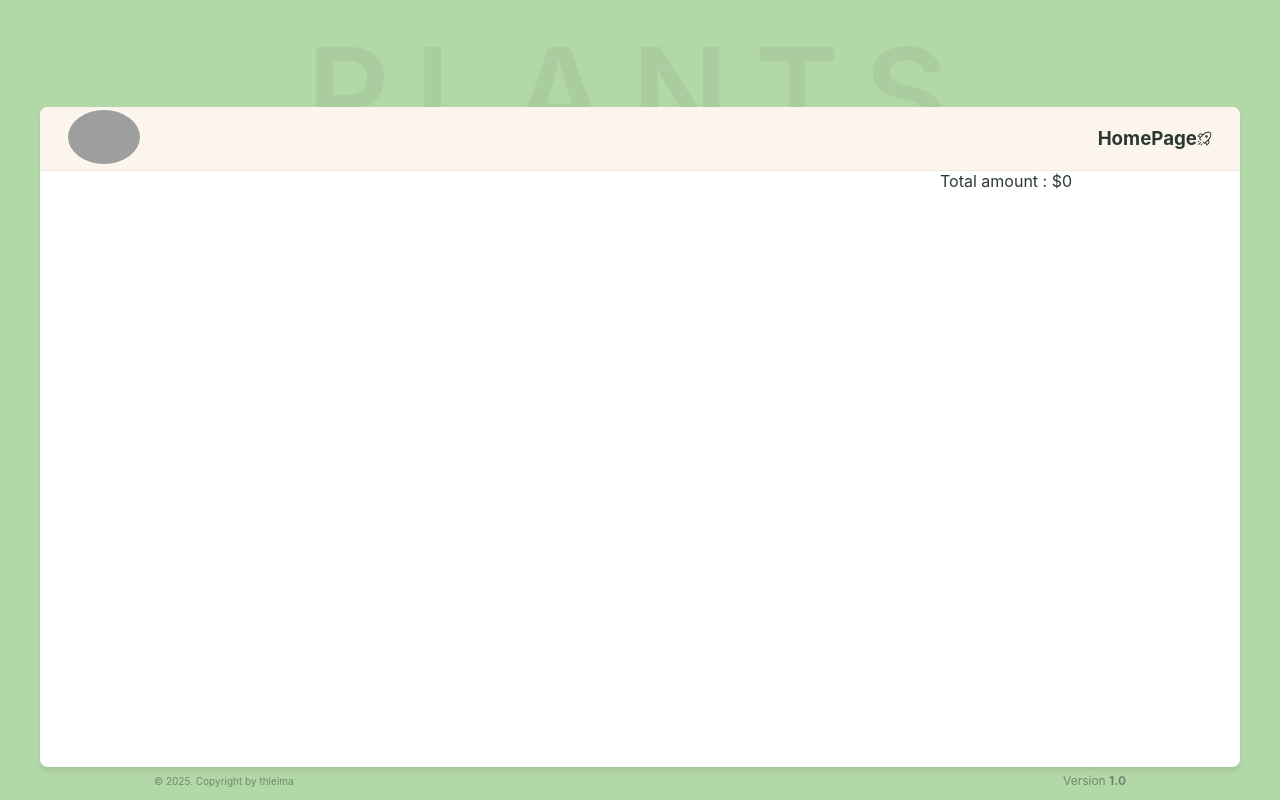
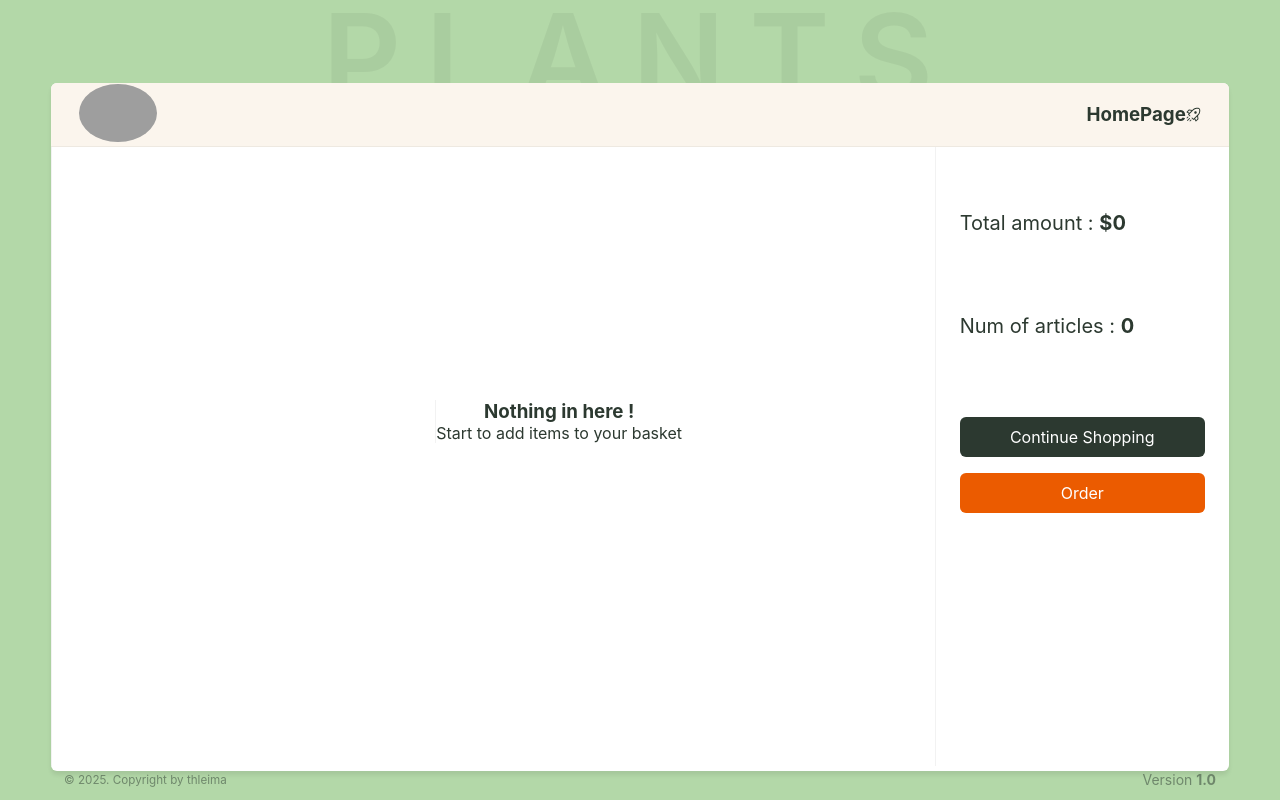
Before and after one commit to thleima/react-plants-commerce, a React (Vite) app: page / in a window 1280 px wide. Both pictures are taken after a click on the element "Checkout". Built offline with nearby package versions, Linux system fonts and the light colour scheme; grey boxes are pictures that could not be loaded.

Commit message:
final version

```diff
--- a/src/App.jsx
+++ b/src/App.jsx
@@ -5,6 +5,7 @@ import Footer from "./components/Footer";
 import Header from "./components/Header/Header";
 import ItemList from "./components/ItemList/ItemList";
 import SideBar from "./components/SideBar/SideBar";
+import Basket from "./components/Checkout/Basket";
 import Checkout from "./components/Checkout/Checkout";
 import { useState } from "react";
 
@@ -24,8 +25,8 @@ export default function App() {
 				<section className="content">
 					{checkout ? (
 						<>
-							<div></div>
-							<Checkout />
+							<Basket />
+							<Checkout handleClick={() => setCheckout(!checkout)} />
 						</>
 					) : (
 						<>
@@ -35,6 +36,7 @@ export default function App() {
 					)}
 				</section>
 			</main>
+
 			<Footer />
 		</>
 	);
--- /dev/null
+++ b/src/components/Checkout/Basket.jsx
@@ -0,0 +1,27 @@
+import useCartActions from "../../hooks/useCartActions";
+import PlantSmallCard from "./PlantSmallCard";
+import EmptyView from "../EmptyView";
+import { calculateTotalCost } from "../../utils/calculate.js";
+
+export default function Basket() {
+	const { cart, handleUpdateQuantity, handleRemoveItem } = useCartActions();
+
+	return (
+		<>
+			<ul className="item-list">
+				{cart.length === 0 && <EmptyView />}
+				{cart.map((item, index) => {
+					return (
+						<PlantSmallCard
+							key={index}
+							plant={item}
+							handleUpdateQuantity={handleUpdateQuantity}
+							handleRemoveItem={handleRemoveItem}
+							totalCost={calculateTotalCost(item, cart)}
+						/>
+					);
+				})}
+			</ul>
+		</>
+	);
+}
--- a/src/components/Checkout/Checkout.jsx
+++ b/src/components/Checkout/Checkout.jsx
@@ -1,32 +1,31 @@
+import {
+	calculateTotalAmount,
+	calculateTotalQuantity,
+} from "../../utils/calculate.js";
 import useCartActions from "../../hooks/useCartActions";
-import PlantSmallCard from "./PlantSmallCard";
-import {
-	calculateTotalCost,
-	calculateTotalAmount,
-} from "../../utils/calculate.js";
+import Button from "../Button";
 
-export default function Checkout() {
-	const { cart, handleUpdateQuantity, handleRemoveItem } = useCartActions();
+export default function Checkout({ handleClick }) {
+	const { cart } = useCartActions();
 
 	return (
-		<>
-			<div>
-				<p>Total amount : ${calculateTotalAmount(cart)}</p>
+		<section className="checkout">
+			<p>
+				Total amount : <b>${calculateTotalAmount(cart)}</b>
+			</p>
+			<p>
+				Num of articles : <b>{calculateTotalQuantity(cart)}</b>
+			</p>
+			<div className="checkout--btn_container">
+				<Button type="primary" handleClick={handleClick}>
+					Continue Shopping
+				</Button>
+				<Button
+					type="secondary"
+					handleClick={() => alert("Thank you for your order!")}>
+					Order
+				</Button>
 			</div>
-
-			<ul className="item-list">
-				{cart.map((item, index) => {
-					return (
-						<PlantSmallCard
-							key={index}
-							plant={item}
-							handleUpdateQuantity={handleUpdateQuantity}
-							handleRemoveItem={handleRemoveItem}
-							totalCost={calculateTotalCost(item, cart)}
-						/>
-					);
-				})}
-			</ul>
-		</>
+		</section>
 	);
 }
--- a/src/components/Checkout/PlantSmallCard.jsx
+++ b/src/components/Checkout/PlantSmallCard.jsx
@@ -9,16 +9,16 @@ export default function PlantSmallCard({
 	return (
 		<li className="plant_container">
 			<img src={plant.image} alt={plant.name} />
-			<div className="item_info">
+			<div className="basket--item_info">
 				<h4>{plant.name}</h4>
 				<p>
 					<b>{plant.cost}</b>
 				</p>
-				<p>
-					Total: <b>${totalCost}</b>
-				</p>
 			</div>
-			<div className="checkout--btn_container">
+			<p>
+				Total: <b>${totalCost}</b>
+			</p>
+			<div className="basket--btn_container">
 				<Button
 					type="tertiary"
 					handleClick={() => {
--- /dev/null
+++ b/src/components/EmptyView.jsx
@@ -0,0 +1,8 @@
+export default function EmptyView() {
+	return (
+		<section className="empty-state">
+			<h3>Nothing in here !</h3>
+			<p>Start to add items to your basket</p>
+		</section>
+	);
+}
--- a/src/components/Header/Cart.jsx
+++ b/src/components/Header/Cart.jsx
@@ -1,6 +1,6 @@
 export default function Cart({ handleClick, text }) {
 	return (
-		<div onClick={handleClick} className="basket--header">
+		<div onClick={handleClick} className="toggle--header">
 			<h3>{text}</h3>
 			<Ship />
 		</div>
--- a/src/components/SideBar/SideBar.jsx
+++ b/src/components/SideBar/SideBar.jsx
@@ -6,7 +6,7 @@ export default function SideBar() {
 	const { plants, handleSortByCategory } = usePlantActions();
 
 	return (
-		<div className="sidebar">
+		<section className="sidebar">
 			<Link
 				selected={plants.category}
 				handleClick={() => handleSortByCategory("All", data)}>
@@ -24,6 +24,6 @@ export default function SideBar() {
 					</Link>
 				);
 			})}
-		</div>
+		</section>
 	);
 }
--- a/src/index.css
+++ b/src/index.css
@@ -1,21 +1,13 @@
+/* General Rules */
 :root{
   --vlight: #fbf5ed;
-  --light: #B3D8A8;
+  --lightgreen: #B3D8A8;
   --primary: #3F4F44;
   --dark: #2C3930;
   --action: #EB5B00;
   --box-shadow: 0 4px 4px rgba(0, 0, 0, 0.08);
   --border-radius: 6px;
 }
-
-#root {
-  display: flex;
-  flex-direction: column;
-  justify-content: flex-end;
-  align-items: center;
-  height: 100vh;
-}
-
 
 * {
   margin: 0;
@@ -41,24 +33,156 @@ button {
   background: none;
 }
 
+.empty-state {
+  position: absolute;
+  top: 50%;
+  left: 34%;
+  text-align: center;
+}
+
+/* General Display */
+
+#root {
+  display: flex;
+  flex-direction: column;
+  justify-content: flex-end;
+  align-items: center;
+  height: 100vh;
+}
+
 body {
   -webkit-font-smoothing: antialiased;
   -moz-osx-font-smoothing: grayscale;
   font-family: "Inter", sans-serif;
-  background-color: var(--light);
+  background-color: var(--lightgreen);
   overflow: hidden;
   color: var(--dark);
 }
 
-.basket--header {
+main {
+  width: 92%;
+  height: 86%;
+  background-color: #fff;
+  border-radius: var(--border-radius);
+  overflow: hidden;
+  box-shadow: var(--box-shadow);
+}
+
+section {
+  border-left: 1px solid rgba(0, 0, 0, 0.05);
+}
+
+footer {
+  width: 90%;
+  display: flex;
+  justify-content: space-between;
+  align-items: center;
+  font-size: 14px;
+  opacity: 0.5;
+  margin-bottom: 12px;
+}
+
+.content {
+  display: grid;
+  grid-template-columns: 3fr 1fr;
+  height: 90%;
+}
+
+h1 {
+  position: absolute;
+  font-size: 122px;
+  font-weight: 600;
+  color: rgba(0, 0, 0, 0.05);
+  top: -2%;
+  z-index: -1;
+  text-transform: uppercase;
+  letter-spacing: 0.2em;
+}
+
+/* Header */
+
+header {
+  height: 64px;
+  background-color: var(--vlight);
+  border-bottom: 1px solid rgba(0, 0, 0, 0.05);
+  display: flex;
+  justify-content: space-between;
+  align-items: center;
+  padding: 0 28px;
+}
+
+#logo {
+  border-radius: 50%;
+  height: 58px;
+}
+
+.toggle--header {
   display: flex;
   justify-content: center;
   align-items: center;
 }
-.basket--header:hover {
+.toggle--header:hover {
   cursor: pointer;
   color: var(--action)
 }
+
+/* Item List */
+
+.item-list {
+  overflow-y: scroll;
+  display: flex;
+  flex-wrap: wrap;
+  justify-content: flex-start;
+}
+
+.item-list::-webkit-scrollbar {
+  display: none;
+}
+
+.sorting {
+  padding: 15px 28px;
+  width: 100%;
+}
+
+.plant_container {
+  display: flex;
+  flex-direction: column;
+  align-items: flex-start;
+  justify-content: space-around;
+  padding: 12px;
+  background-color: var(--vlight);
+  margin: 12px;
+  border-radius: var(--border-radius);
+  width: 240px;
+  height: 380px;
+  border: 1px solid rgba(0, 0, 0, 0.05);
+}
+
+.plant_container:hover {
+  cursor: pointer;
+}
+
+.plant_container img {
+  height: 168px;
+  width: 100%;
+  border-radius: var(--border-radius);
+}
+
+.plant_container p {
+  font-size: 14px;
+  margin: 6px 0;
+}
+
+.item_info {
+  width: 200px;
+}
+
+.plant_container--btn_container {
+  width: 100%;
+  height: 40px;
+}
+
+/* Side Bar */
 
 .sidebar {
   padding: 24px;
@@ -86,10 +210,57 @@ body {
   font-weight: bolder;
 }
 
+/* Check Out */
+
+.checkout {
+  display: flex;
+  flex-direction: column;
+  justify-content: space-around;
+  padding: 24px;
+}
+
+.checkout p {
+  font-size: 20px;
+}
+
+.checkout--btn_container {
+  height: 50%;
+  display: flex;
+  flex-direction: column;
+  justify-content: flex-start;
+  gap: 16px;
+}
+
+
+.basket--item_info {
+  width: 100%;
+  display: flex;
+  justify-content: space-between;
+  align-items: center;
+  border-bottom: 1px solid rgba(0, 0, 0, 0.05);
+}
+
+.basket--item_info + p {
+  font-size: 16px !important;
+}
+
+.basket--btn_container {
+  width: 100%;
+  display: flex;
+  align-items: center;
+  justify-content: space-between;
+}
+
+.basket--btn_container p {
+  text-align: center;
+}
+
+/* Buttons */
+
 .btn {
-  height: 45px;
+  height: 40px;
   width: 100%;
-  border-radius: 5px;
+  border-radius: var(--border-radius);
   background-color: var(--dark);
   color: #fff;
   cursor: pointer;
@@ -104,134 +275,28 @@ body {
 }
 
 .btn--tertiary {
-  background-color: var(--action);
+  background-color: gray;
   color: var(--vlight);
   border-radius: var(--border-radius);
   height: 40px;
-  width: 80px;
+  width: 48px;
   font-size: 22px;
   transition: all 0.2s;
 }
 
 .btn:hover {
-  background-color: var(--primary);
-}
-
-.btn--tertiary:hover {
   opacity: .8;
 }
 
-header {
-  height: 64px;
-  background-color: #fbf5ed;
-  border-bottom: 1px solid rgba(0, 0, 0, 0.05);
-  display: flex;
-  justify-content: space-between;
-  align-items: center;
-  padding: 0 28px;
+@media (max-width: 600px) {
+  * {
+    transition: all 0.4s;
+  }
+  h1 {
+    font-size: 100px;
+  }
+  .content {
+    grid-template-columns: 3fr 2fr;
+  }
+
 }
-
-#logo {
-  border-radius: 50%;
-  height: 54px;
-}
-
-main {
-  width: 1200px;
-  height: 660px;
-  margin-bottom: 6px;
-  background-color: #fff;
-  border-radius: 8px;
-  overflow: hidden;
-  box-shadow: var(--box-shadow);
-}
-
-.content {
-  display: grid;
-  grid-template-columns: 3fr 1fr;
-  height: 90%;
-}
-
-.item-list {
-  overflow-y: scroll;
-  display: flex;
-  flex-wrap: wrap;
-  justify-content: flex-start;
-}
-
-.sorting {
-  padding: 15px 28px;
-  width: 100%;
-}
-
-.plant_container {
-  display: flex;
-  flex-direction: column;
-  align-items: center;
-  justify-content: space-around;
-  padding: 12px;
-  background-color: var(--vlight);
-  margin: 12px;
-  border-radius: var(--border-radius);
-  width: 260px;
-  height: 380px;
-  border: 1px solid rgba(0, 0, 0, 0.05);
-}
-
-.plant_container:hover {
-  cursor: pointer;
-}
-
-.plant_container img {
-  height: 148px;
-  width: 200px;
-  border-radius: var(--border-radius);
-}
-
-.plant_container p {
-  font-size: 14px;
-  width: inherit;
-  margin: 6px 0;
-}
-
-.item_info {
-  width: 200px;
-}
-
-.plant_container--btn_container {
-  width: 100%;
-  height: 40px;
-}
-
-.checkout--btn_container {
-  width: 100%;
-  display: flex;
-  align-items: center;
-}
-
-.checkout--btn_container p {
-  text-align: center;
-}
-
-footer {
-  width: min(972px, 100%);
-  display: flex;
-  justify-content: space-between;
-  align-items: center;
-  font-size: 12px;
-  opacity: 0.5;
-  margin-bottom: 12px;
-}
-
-h1 {
-  font-size: 128px;
-  font-weight: 600;
-  color: rgba(0, 0, 0, 0.05);
-  position: absolute;
-  top: 2%;
-  left: 50%;
-  transform: translateX(-50%);
-  z-index: -1;
-  text-transform: uppercase;
-  letter-spacing: 0.2em;
-}
--- a/src/utils/calculate.js
+++ b/src/utils/calculate.js
@@ -12,3 +12,6 @@ export const calculateTotalAmount = (cart) => {
 	});
 	return total;
 };
+export function calculateTotalQuantity(cart) {
+	return cart.reduce((acc, item) => acc + item.quantity, 0);
+}
```
Also changed, not shown: 1 other file (tests, documents, lock files or other folders).
